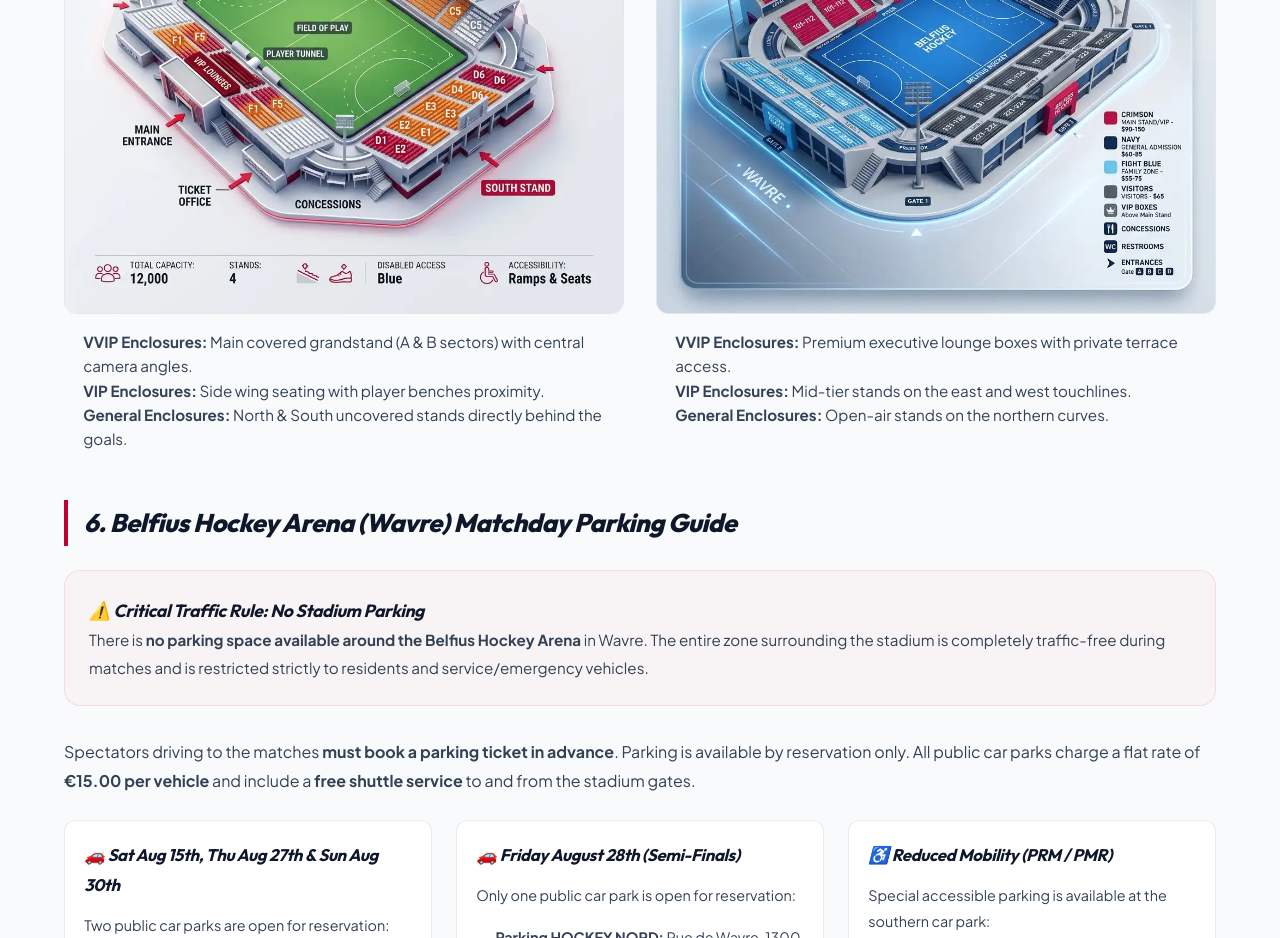
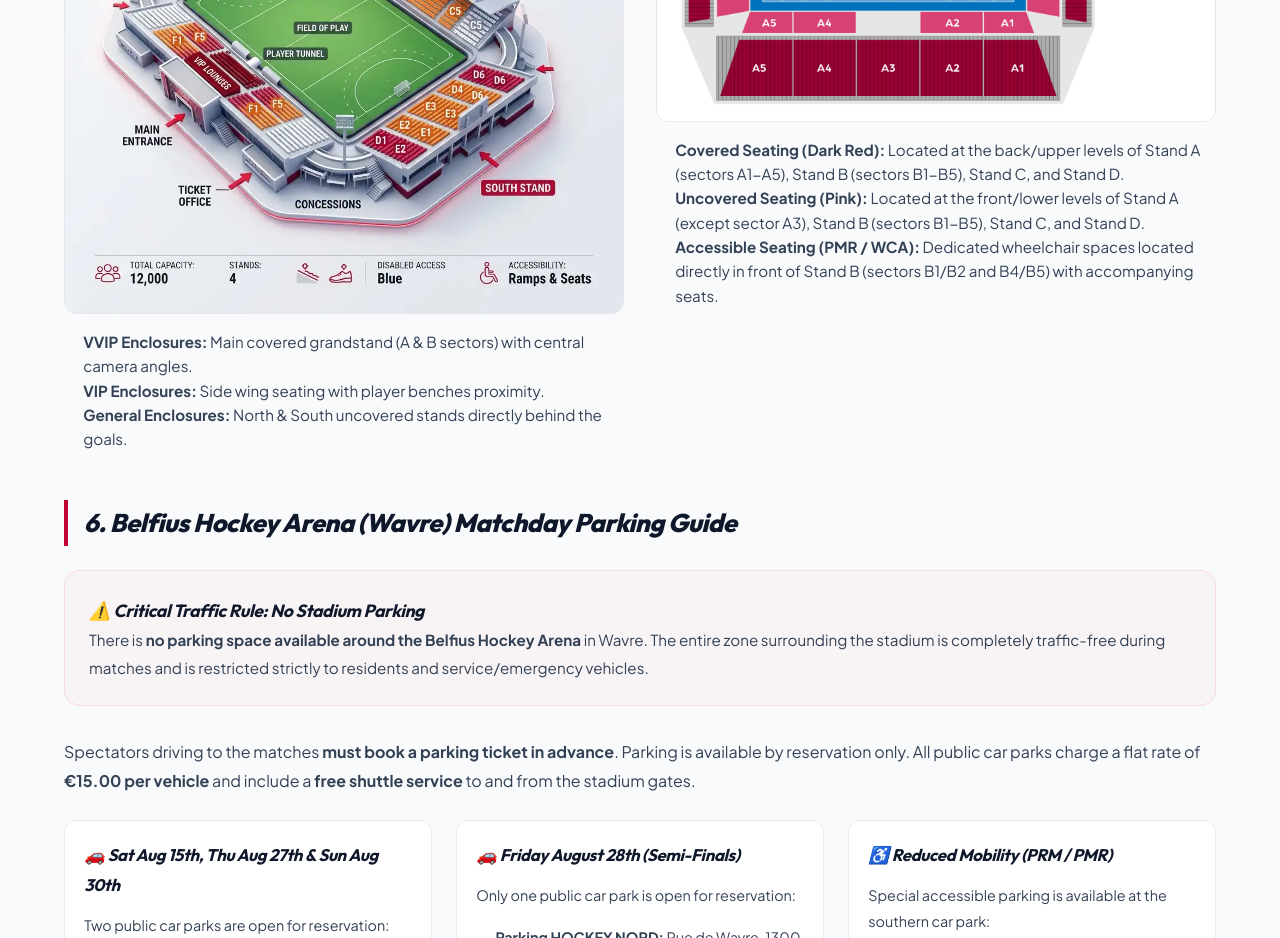
Before and after one commit to liveetcstream-beep/hockeyworldcup2026, a Next.js app: page /tickets in a window 1280 px wide. Shown: the part 6340-7278 px from the top of the page. Built offline with nearby package versions, Linux system fonts and the light colour scheme.

Commit message:
Feat: Update Belfius Arena seating map with the official layout image and label descriptions

```diff
--- a/src/app/tickets/page.js
+++ b/src/app/tickets/page.js
@@ -427,9 +427,9 @@
                 style={{ width: "100%", borderRadius: "12px", border: "1px solid var(--border-color)", marginBottom: "1rem" }}
               />
               <ul style={{ color: "var(--text-muted)", paddingLeft: "1.2rem", fontSize: "0.95rem" }}>
-                <li><strong>VVIP Enclosures:</strong> Premium executive lounge boxes with private terrace access.</li>
-                <li><strong>VIP Enclosures:</strong> Mid-tier stands on the east and west touchlines.</li>
-                <li><strong>General Enclosures:</strong> Open-air stands on the northern curves.</li>
+                <li><strong>Covered Seating (Dark Red):</strong> Located at the back/upper levels of Stand A (sectors A1-A5), Stand B (sectors B1-B5), Stand C, and Stand D.</li>
+                <li><strong>Uncovered Seating (Pink):</strong> Located at the front/lower levels of Stand A (except sector A3), Stand B (sectors B1-B5), Stand C, and Stand D.</li>
+                <li><strong>Accessible Seating (PMR / WCA):</strong> Dedicated wheelchair spaces located directly in front of Stand B (sectors B1/B2 and B4/B5) with accompanying seats.</li>
               </ul>
             </div>
           </div>
```
Also changed, not shown: public/images/belfius_arena_seating.webp.
